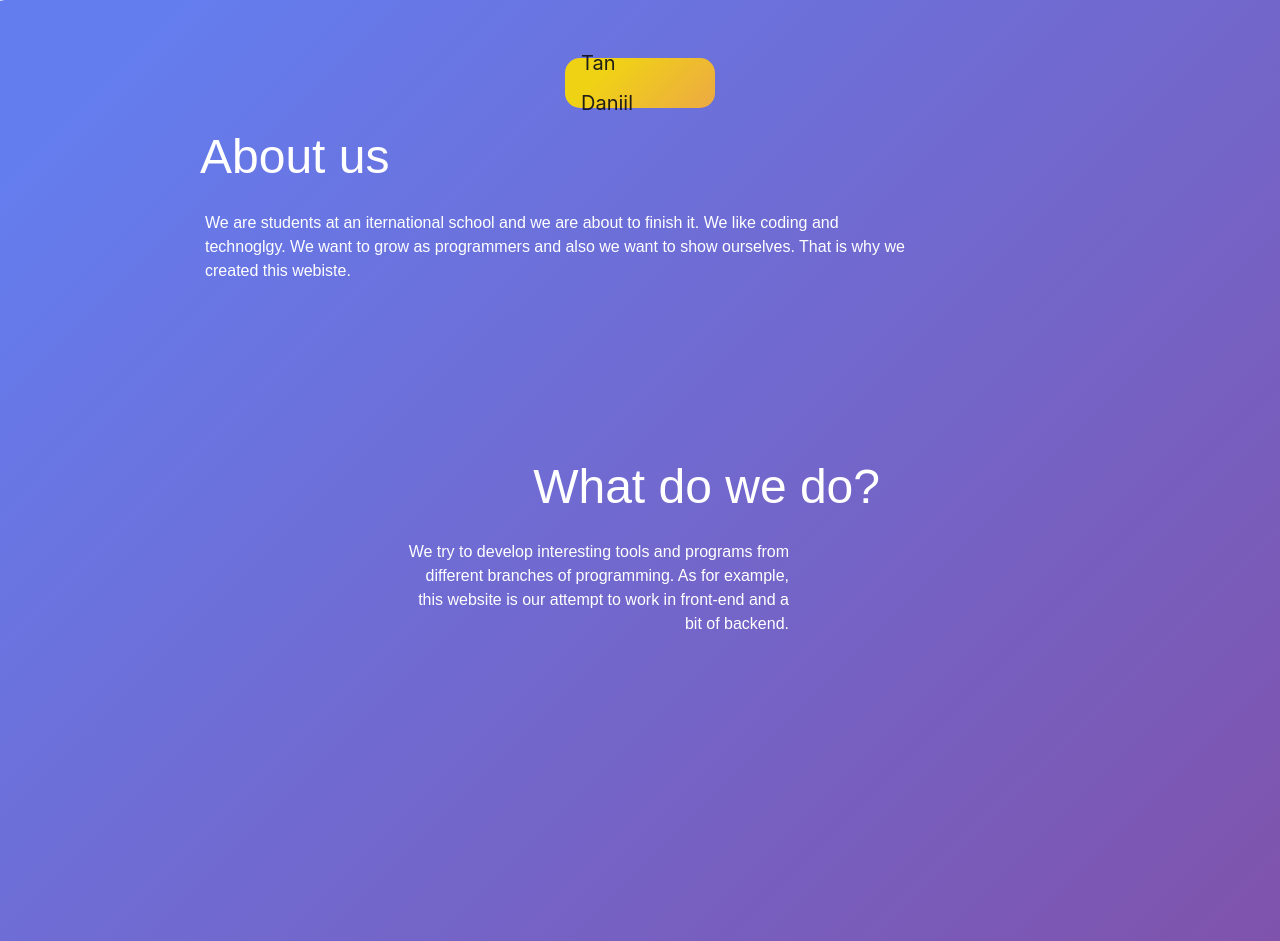
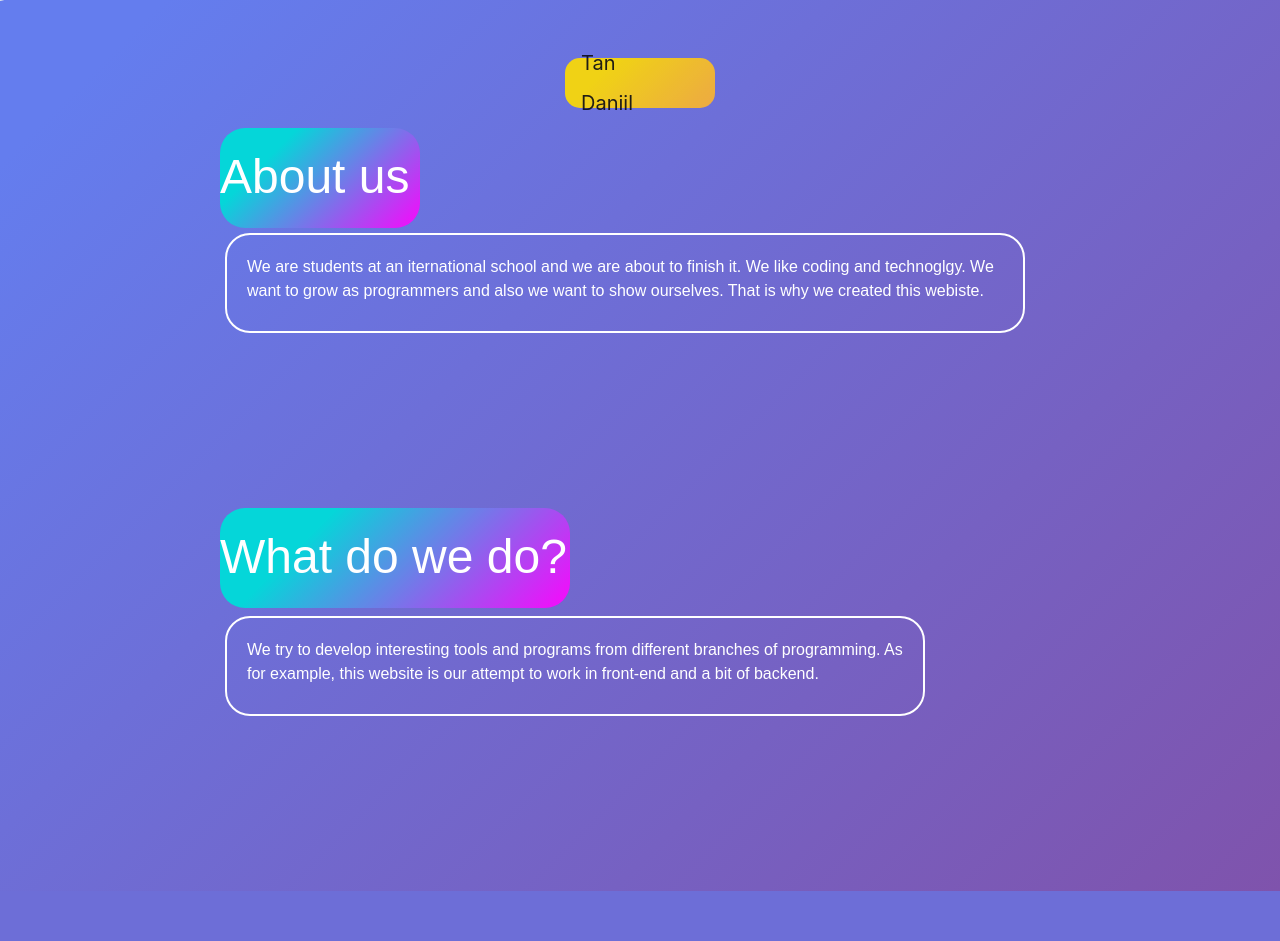
Before and after one commit to Mixed-Devs/Collab_Website, a Django app: template website/website_app/templates/home.html in a window 1280 px wide. Shown: the part 542-1483 px from the top of the page. After the commit the page ends 1433 px from the top, so only its background shows below. Run offline with Django 3.2, Linux system fonts and the light colour scheme; the template is opened without the code that fills it, so the values that code supplies are empty; some libraries are stand-ins or nearby versions.

Commit message:
Slight cosmetic changes

```diff
--- a/website/website_app/static/css/home.css
+++ b/website/website_app/static/css/home.css
@@ -36,19 +36,29 @@ body{
     color:white ;
     font-family: Arial, Helvetica, sans-serif;
     text-align: left;
+    margin: 20px;
 }
 .sec2 h1{
     margin: 0;
     padding: 20px 0px;
     font-size:3em;
+    background-color: #f907fc;
+    background-image: linear-gradient(315deg, #f907fc 0%, #05d6d9 74%);
+    border-radius: 25px;
+    width: 200px;
+    height: 100px
 }
 
 .sec2 p{
     font-size:1em ;
     margin: 5px;
-    padding: 0;
+    padding: 20px;
     line-height: 1.5em;
     width: 80%;
+    border-radius: 25px;
+    border: 2px solid white;
+    width: 800px;
+    height: 100px;
 }
 
 nav{
@@ -77,22 +87,34 @@ nav:hover{
     padding: 0 200px 150px;
     color:white ;
     font-family: Arial, Helvetica, sans-serif;
-    text-align: right;
+    text-align: left;
+    align-content: right;
+    margin: 20px;
+    animation: Appear 5s;
 }
 #section3 h1{
-    margin: 0;
     padding: 20px 0px;
     font-size:3em;
     color:white ;
+    background-color: #f907fc;
+    background-image: linear-gradient(315deg, #f907fc 0%, #05d6d9 74%);
+    border-radius: 25px;
+    width: 350px;
+    height: 100px
+
 }
 
 #section3 p{
     font-size:1em ;
     margin: 5px;
-    padding: 0;
+    padding: 20px;
     line-height: 1.5em;
     width: 80%;
     color:white ;
+    border-radius: 25px;
+    border: 2px solid white;
+    width: 700px;
+    height: 100px;
 }
 
 @keyframes slideInFromLeft {
@@ -102,4 +124,4 @@ nav:hover{
     100% {
       transform: translateX(0);
     }
-  }
+}
--- a/website/website_app/templates/home.html
+++ b/website/website_app/templates/home.html
@@ -32,15 +32,13 @@
                 We want to grow as programmers and also we want to show ourselves. That is why we created this webiste.
             </p>
         </section>
-</body>
 
-<div id="section3">
             <section id="section3">
                 <h1>What do we do?</h1>
                 <p>We try to develop interesting tools and programs from different branches of programming. As for example,
                     this website is our attempt to work in front-end and a bit of backend.
                 </p>
             </section>
-</div>
+    </body>
 
 </html>
--- a/website/website_app/urls.py
+++ b/website/website_app/urls.py
@@ -4,7 +4,7 @@ from django.urls import path
 from . import views
 
 urlpatterns = [
-    path('home/',views.HomePageView.as_view(), name='home'),
+    path('',views.HomePageView.as_view(), name='home'),
     path('tan/',views.Tanwebsite.as_view(), name='tan_page'),
     path('daniil/',views.Daniilwebsite.as_view(),name='daniil_page')
 ]
```
Lines whose indentation alone changed are shown as unchanged.
